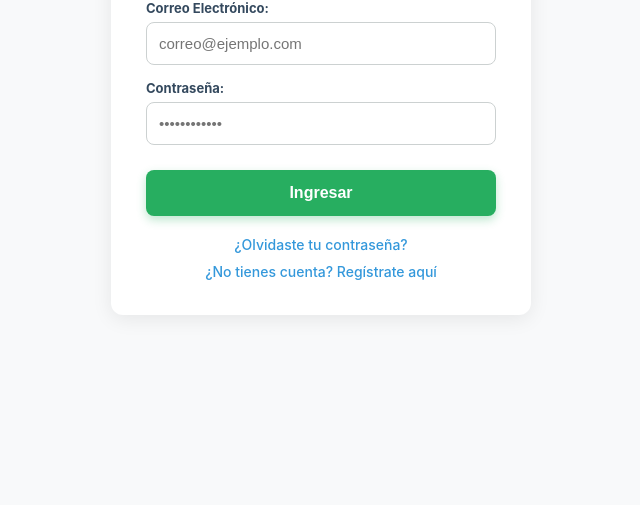
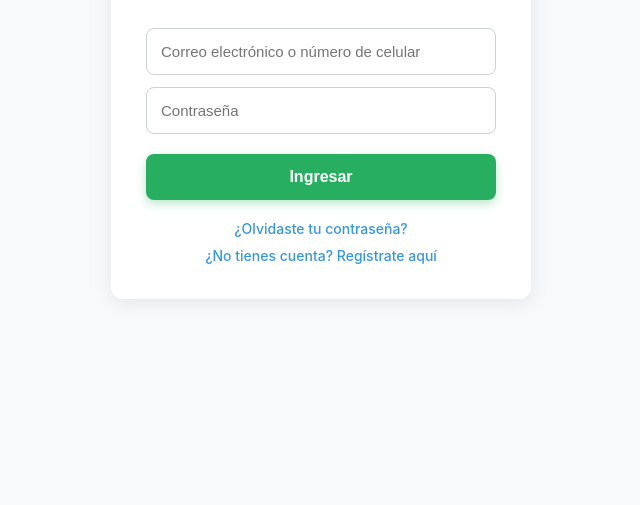
Before and after one commit to patrickstephen1903-cyber/tasklygo, a website: page cliente.html in a window 1280 px wide. Shown: the part 295-800 px from the top of the page, without its empty margins (319-959 px from the left). Drawn offline with Linux system fonts and the light colour scheme.

Commit message:
Actualizar placeholders en login

```diff
--- a/cliente.html
+++ b/cliente.html
@@ -9,11 +9,10 @@
     .card { background: white; width: 100%; max-width: 420px; padding: 35px; border-radius: 12px; box-shadow: 0 4px 20px rgba(0,0,0,0.08); box-sizing: border-box; text-align: center; }
     h1 { color: #2c3e50; font-size: 24px; margin-bottom: 25px; display: flex; align-items: center; justify-content: center; gap: 8px; }
 
-    label { display: block; text-align: left; margin-top: 15px; font-weight: bold; font-size: 13px; color: #34495e; }
-    input { width: 100%; padding: 12px; margin-top: 6px; box-sizing: border-box; border: 1px solid #ccd1d1; border-radius: 8px; font-size: 15px; background-color: #fff; }
+    input { width: 100%; padding: 14px; margin-top: 12px; box-sizing: border-box; border: 1px solid #ccd1d1; border-radius: 8px; font-size: 15px; background-color: #fff; }
     input:focus { outline: none; border-color: #27ae60; box-shadow: 0 0 5px rgba(39, 174, 96, 0.2); }
 
-    button.btn-login { background-color: #27ae60; color: white; border: none; padding: 14px; margin-top: 25px; border-radius: 8px; cursor: pointer; font-size: 16px; width: 100%; font-weight: bold; box-shadow: 0 4px 10px rgba(39, 174, 96, 0.3); transition: background 0.2s; }
+    button.btn-login { background-color: #27ae60; color: white; border: none; padding: 14px; margin-top: 20px; border-radius: 8px; cursor: pointer; font-size: 16px; width: 100%; font-weight: bold; box-shadow: 0 4px 10px rgba(39, 174, 96, 0.3); transition: background 0.2s; }
     button.btn-login:hover { background-color: #219150; }
 
     .links-container { margin-top: 20px; display: flex; flex-direction: column; gap: 10px; font-size: 14px; }
@@ -29,11 +28,8 @@
     <h1>✨ Tasklygo</h1>
 
     <form id="formLogin">
-      <label>Correo Electrónico:</label>
-      <input type="email" id="email" required placeholder="correo@ejemplo.com">
-
-      <label>Contraseña:</label>
-      <input type="password" id="password" required placeholder="••••••••••••">
+      <input type="text" id="email" required placeholder="Correo electrónico o número de celular">
+      <input type="password" id="password" required placeholder="Contraseña">
 
       <button type="submit" class="btn-login">Ingresar</button>
     </form>
@@ -49,7 +45,7 @@
   </div>
 
   <script>
-    const API_URL = 'https://tasklygo-backend.onrender.com'; // O tu ruta local si usas localhost:3000
+    const API_URL = 'https://tasklygo-backend.onrender.com';
 
     document.getElementById('formLogin').addEventListener('submit', async (e) => {
       e.preventDefault();
@@ -72,7 +68,6 @@
           localStorage.setItem('token', data.token);
           localStorage.setItem('usuario', JSON.stringify(data.usuario));
 
-          // Redirigir según el rol del usuario (Cliente o Trabajador)
           if (data.usuario.rol === 'trabajador') {
             window.location.href = 'trabajador.html';
           } else {
```
